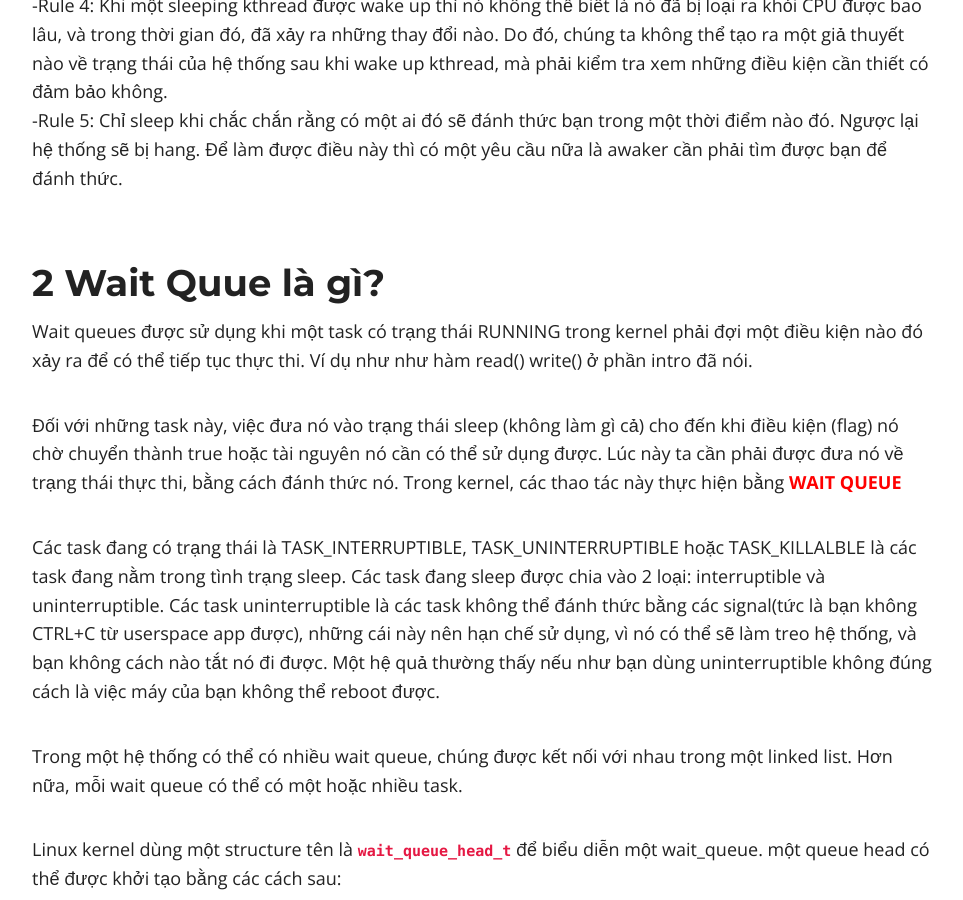
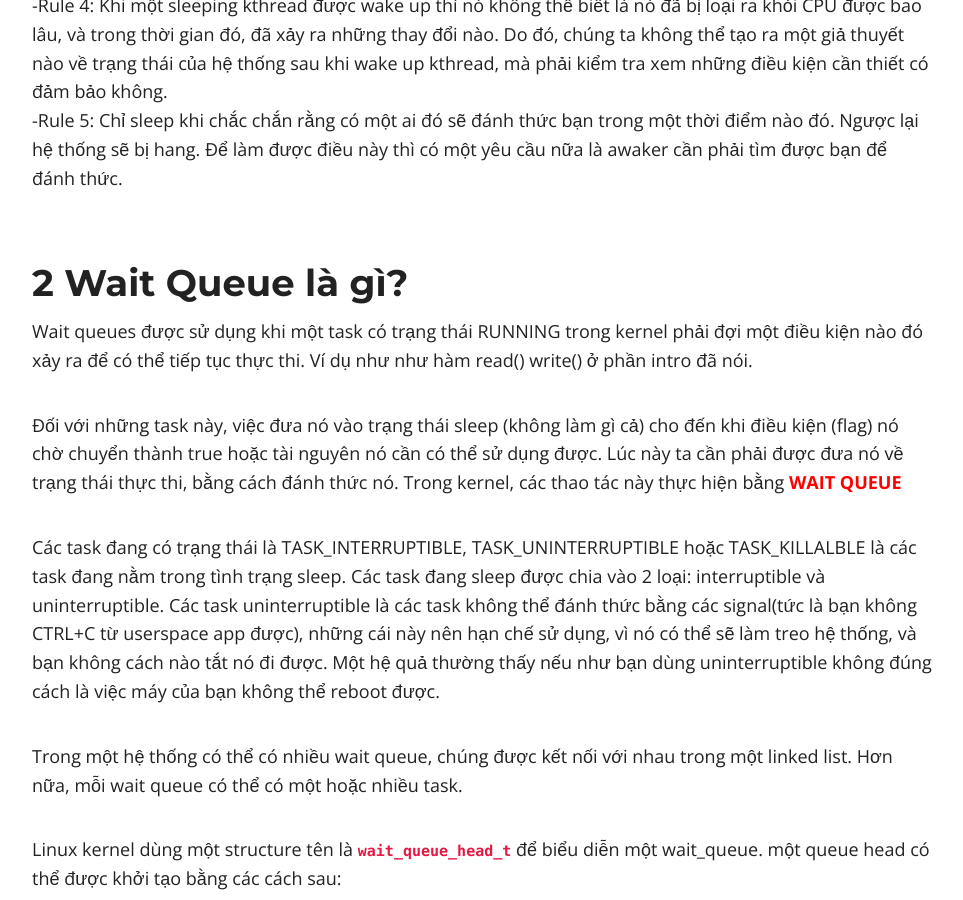
Before and after one commit to ita93/ita93.github.io, a Jekyll site: the page built from _posts/2018-01-25-Sleeping and Wait queue.md, in a window 1280 px wide and 900 px high, scrolled down 1196 px. Shown: the whole window, without its empty margins (158-1121 px from the left). Built offline with Jekyll 4.4.1, drawn with Linux system fonts in a browser that asks for light colours; nearby versions of some CDN libraries; comment, search, counter and statistics services are not loaded.

Commit message:
Why not show?

```diff
--- a/_posts/2018-01-25-Sleeping and Wait queue.md
+++ b/_posts/2018-01-25-Sleeping and Wait queue.md
@@ -19,7 +19,7 @@ Trong character driver, có implement hai hàm: read() và write(). Thử tưở
 -Rule 4: Khi một sleeping kthread được wake up thì nó không thể biết là nó đã bị loại ra khỏi CPU được bao lâu, và trong thời gian đó, đã xảy ra những thay đổi nào. Do đó, chúng ta không thể tạo ra một giả thuyết nào về trạng thái của hệ thống sau khi wake up kthread, mà phải kiểm tra xem những điều kiện cần thiết có đảm bảo không.<br/>
 -Rule 5: Chỉ sleep khi chắc chắn rằng có một ai đó sẽ đánh thức bạn trong một thời điểm nào đó. Ngược lại hệ thống sẽ bị hang. Để làm được điều này thì có một yêu cầu nữa là awaker cần phải tìm được bạn để đánh thức.<br/><br/>
 
-## 2 Wait Quue là gì?
+## 2 Wait Queue là gì?
 Wait queues được sử dụng khi một task có trạng thái RUNNING trong kernel phải đợi một điều kiện nào đó xảy ra để có thể tiếp tục thực thi. Ví dụ như như hàm read() write() ở phần intro đã nói.
 
 Đối với những task này, việc đưa nó vào trạng thái sleep (không làm gì cả) cho đến khi điều kiện (flag) nó chờ chuyển thành true hoặc tài nguyên nó cần có thể sử dụng được. Lúc này ta cần phải được đưa nó về trạng thái thực thi, bằng cách đánh thức nó. Trong kernel, các thao tác này thực hiện bằng <b><span style="color:red">WAIT QUEUE</span></b>
```
